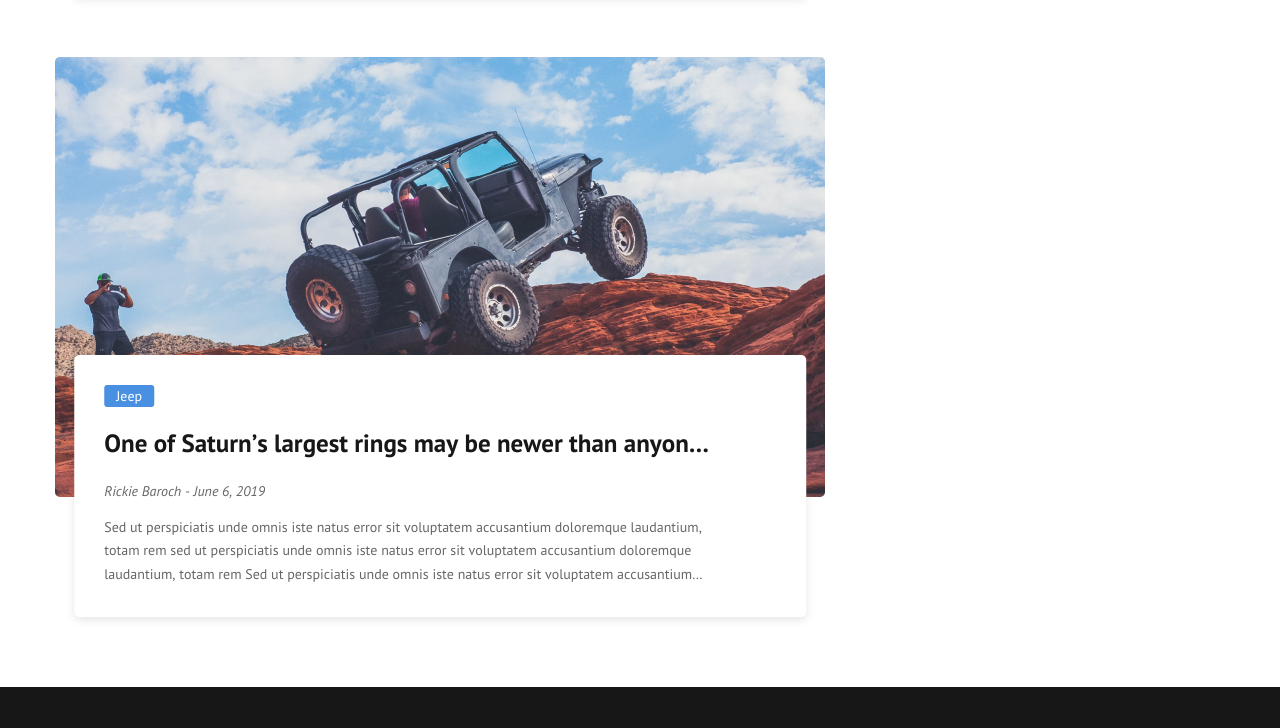
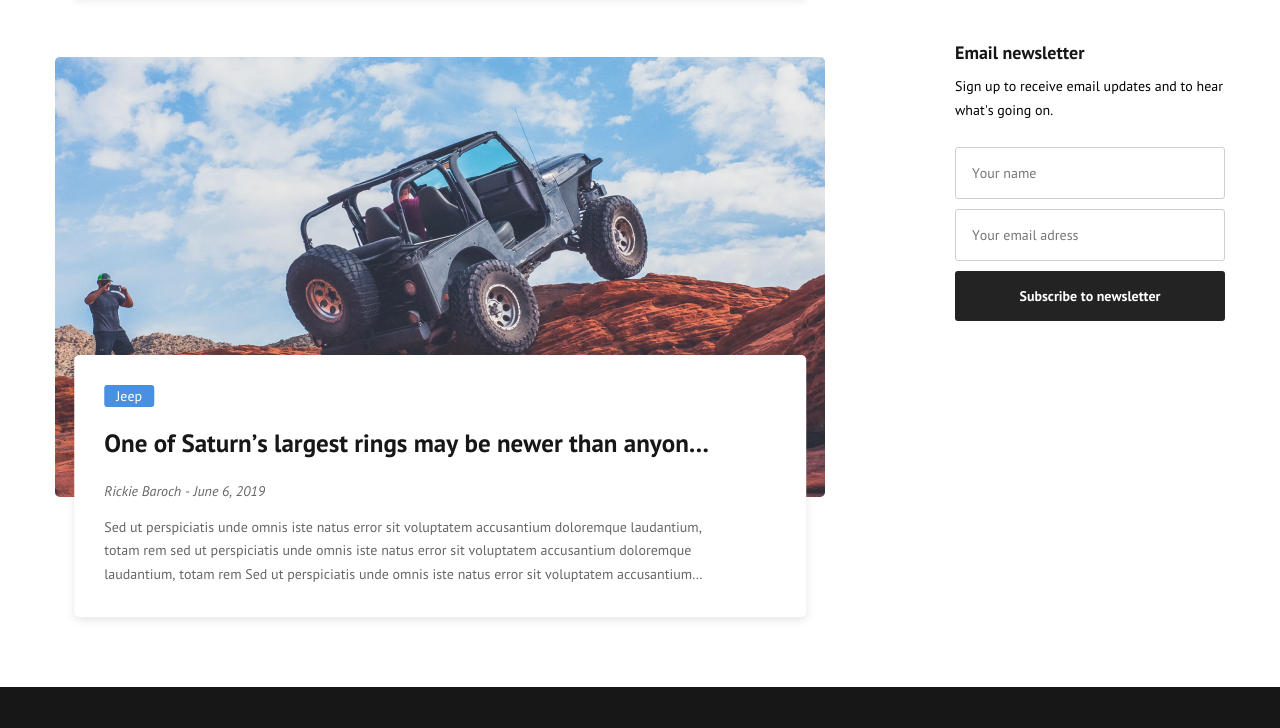
Before and after one commit to sergiyKob/premium-car, a website: page src/html/index.html in a window 1280 px wide. Shown: the part 3243-3971 px from the top of the page. Drawn offline with nearby package versions, Linux system fonts and the light colour scheme; files that its build step writes are made by us from their sources; files whose address does not match are found by name; a web font is replaced by a local one.

Commit message:
add newsletter

```diff
--- a/src/html/blocks/posts.html
+++ b/src/html/blocks/posts.html
@@ -293,7 +293,23 @@
                 </ul>
             </section>
 
+            <section class="newsletter">
+                <h2 class="newsletter__title title title--sm">Email newsletter</h2>
+                <p class="newsletter__text">
+                    Sign up to receive email updates and to hear what's going on.
+                </p>
 
+                <form class="newsletter__form form" action="#">
+                    <label class="newsletter__label form__label">
+                        <input class="newsletter__input form__input" type="text" name="name" placeholder="Your name" required>
+                    </label>
+                    <label class="newsletter__label form__label">
+                        <input class="newsletter__input form__input" type="email" name="email" placeholder="Your email adress" required>
+                    </label>
+                    <button class="newsletter__btn btn" type="submit">Subscribe to newsletter</button>
+                </form>
+
+            </section>
 
         </aside>
 
--- /dev/null
+++ b/src/scss/blocks/_newsletter.scss
@@ -0,0 +1,23 @@
+.newsletter {
+    &__title {
+        margin-bottom: 10px;
+    }
+
+    &__text {
+        line-height: 1.7;
+        margin-bottom: 25px;
+    }
+
+    &__input {
+        background-color: transparent;
+        color: var(--color-dark);
+        border: 1px solid var(--color-gray-2);
+        transition: box-shadow var(--transition);
+
+        &:focus {
+            box-shadow: 0 0 0 2px var(--color-dark);
+        }
+
+
+    }
+}
```
Also changed, not shown: build/css/main.css, build/index.html.
